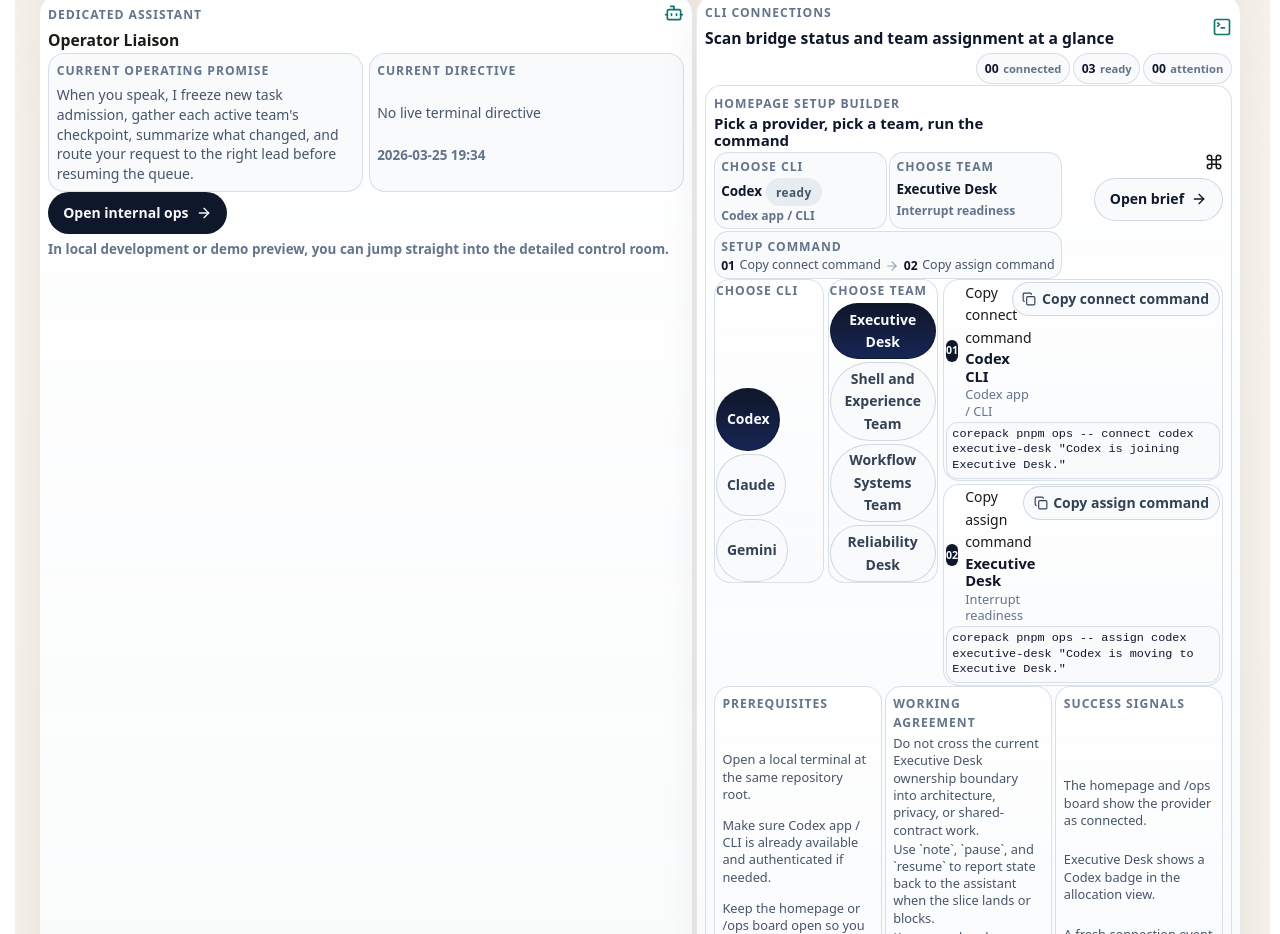
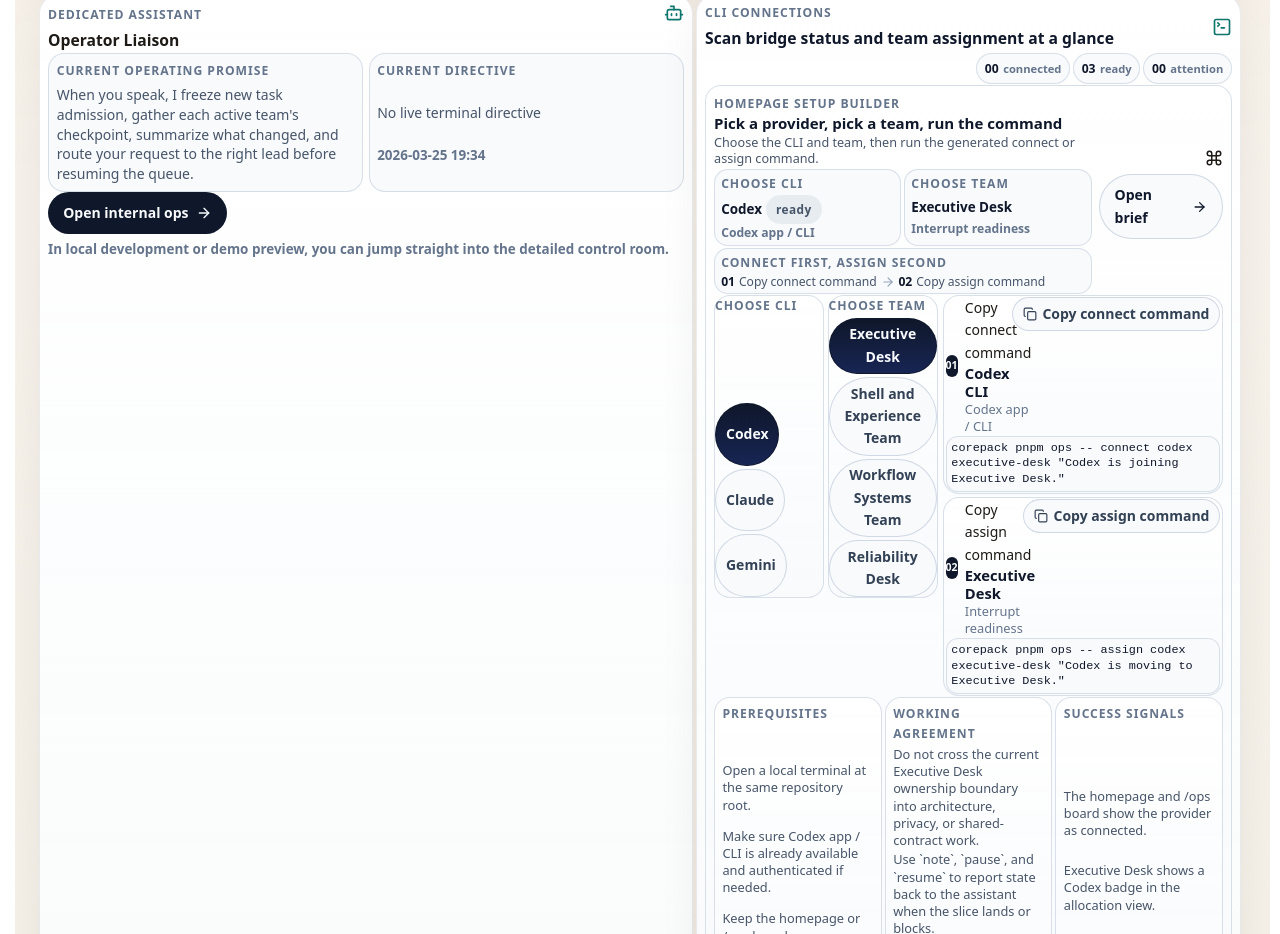
Before and after one commit to GongJae00/research-pages, a Next.js app in the folder apps/web/: page /en in a window 1280 px wide. Shown: the part 1740-2674 px from the top of the page. Built offline with nearby package versions, Linux system fonts and the light colour scheme; no server answers.

Commit message:
Autonomy batch 1402: shell-experience

```diff
--- a/apps/web/src/components/homepage-agent-control-section.module.css
+++ b/apps/web/src/components/homepage-agent-control-section.module.css
@@ -270,6 +270,14 @@
   line-height: 1.15;
 }
 
+.setupSubcopy {
+  margin: 0;
+  color: #475569;
+  font-size: 0.79rem;
+  line-height: 1.3;
+  max-width: 34rem;
+}
+
 .setupFlowRow {
   display: flex;
   flex-wrap: wrap;
@@ -314,8 +322,8 @@
 
 .setupCompactRow {
   display: grid;
-  gap: 0.16rem;
-  margin-top: 0.02rem;
+  gap: 0.12rem;
+  margin-top: 0.04rem;
 }
 
 .setupScanRow {
@@ -358,7 +366,7 @@
 .sequencePill {
   display: grid;
   gap: 0.08rem;
-  padding: 0.28rem 0.38rem;
+  padding: 0.26rem 0.38rem;
   border: 1px solid rgba(203, 213, 225, 0.72);
   border-radius: 14px;
   background: rgba(248, 250, 252, 0.92);
@@ -368,10 +376,10 @@
   display: flex;
   flex-wrap: wrap;
   align-items: center;
-  gap: 0.28rem;
+  gap: 0.24rem;
   color: #475569;
-  font-size: 0.78rem;
-  line-height: 1.3;
+  font-size: 0.76rem;
+  line-height: 1.25;
 }
 
 .sequenceSteps strong {
@@ -499,7 +507,7 @@
 .setupPicker {
   display: grid;
   gap: 0.16rem;
-  padding: 0.02rem 0.06rem;
+  padding: 0;
 }
 
 .optionRow {
@@ -542,8 +550,8 @@
 
 .copyCard {
   display: grid;
-  gap: 0.12rem;
-  padding: 0.1rem 0.12rem;
+  gap: 0.1rem;
+  padding: 0.08rem 0.1rem;
 }
 
 .copyHead {
@@ -576,7 +584,7 @@
 
 .copyCard code {
   display: block;
-  padding: 0.28rem 0.34rem;
+  padding: 0.24rem 0.3rem;
   border: 1px solid rgba(203, 213, 225, 0.72);
   border-radius: 12px;
   background: rgba(248, 250, 252, 0.92);
--- a/apps/web/src/components/homepage-agent-control-section.tsx
+++ b/apps/web/src/components/homepage-agent-control-section.tsx
@@ -384,6 +384,7 @@ export function HomepageAgentControlSection({
               <div className={styles.setupTitleBlock}>
                 <span className={styles.metaLabel}>{copy.setupBuilderLabel}</span>
                 <h4>{copy.setupBuilderTitle}</h4>
+                <p className={styles.setupSubcopy}>{copy.setupBuilderBody}</p>
                 <div className={styles.setupCompactRow}>
                   <div className={styles.setupScanRow}>
                     <div className={styles.scanPill}>
@@ -407,7 +408,7 @@ export function HomepageAgentControlSection({
                     </div>
                   </div>
                   <div className={styles.sequencePill}>
-                    <span className={styles.metaLabel}>{copy.setupCommand}</span>
+                    <span className={styles.metaLabel}>{copy.commandOrder}</span>
                     <div className={styles.sequenceSteps}>
                       <strong>01</strong>
                       <span>{copy.connectCommand}</span>
```
